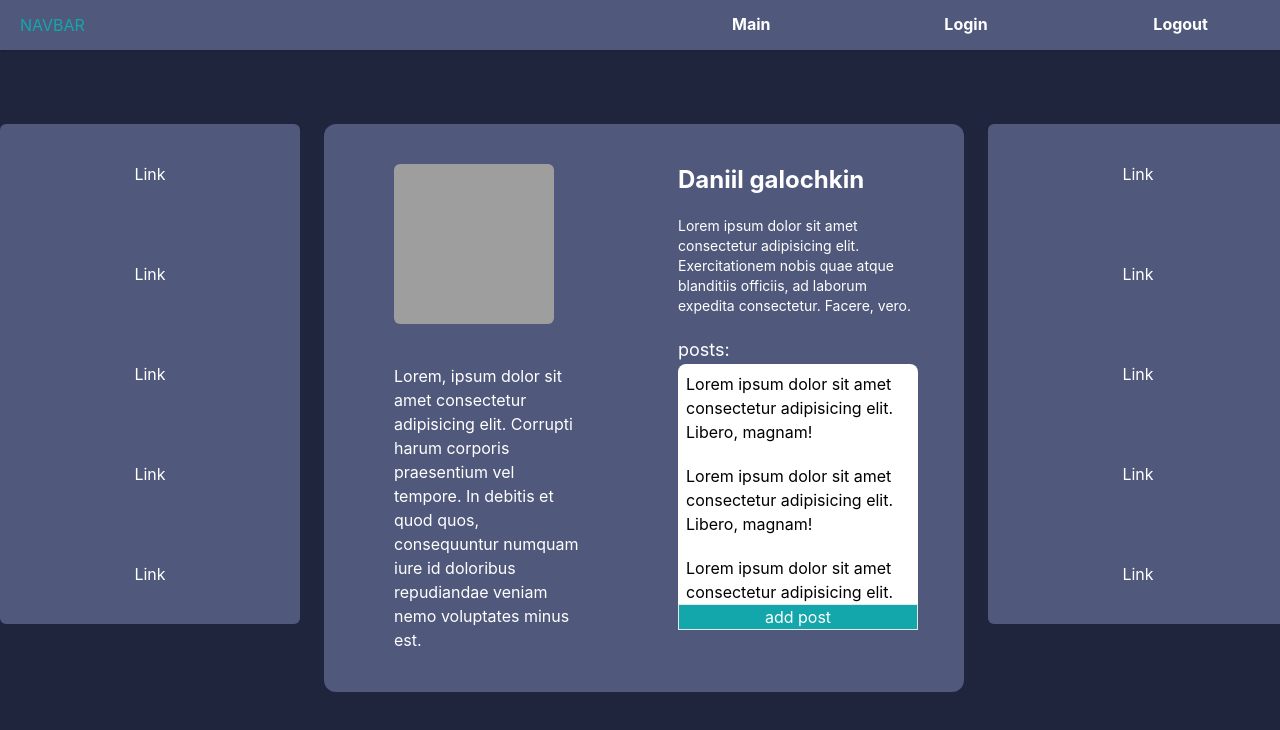
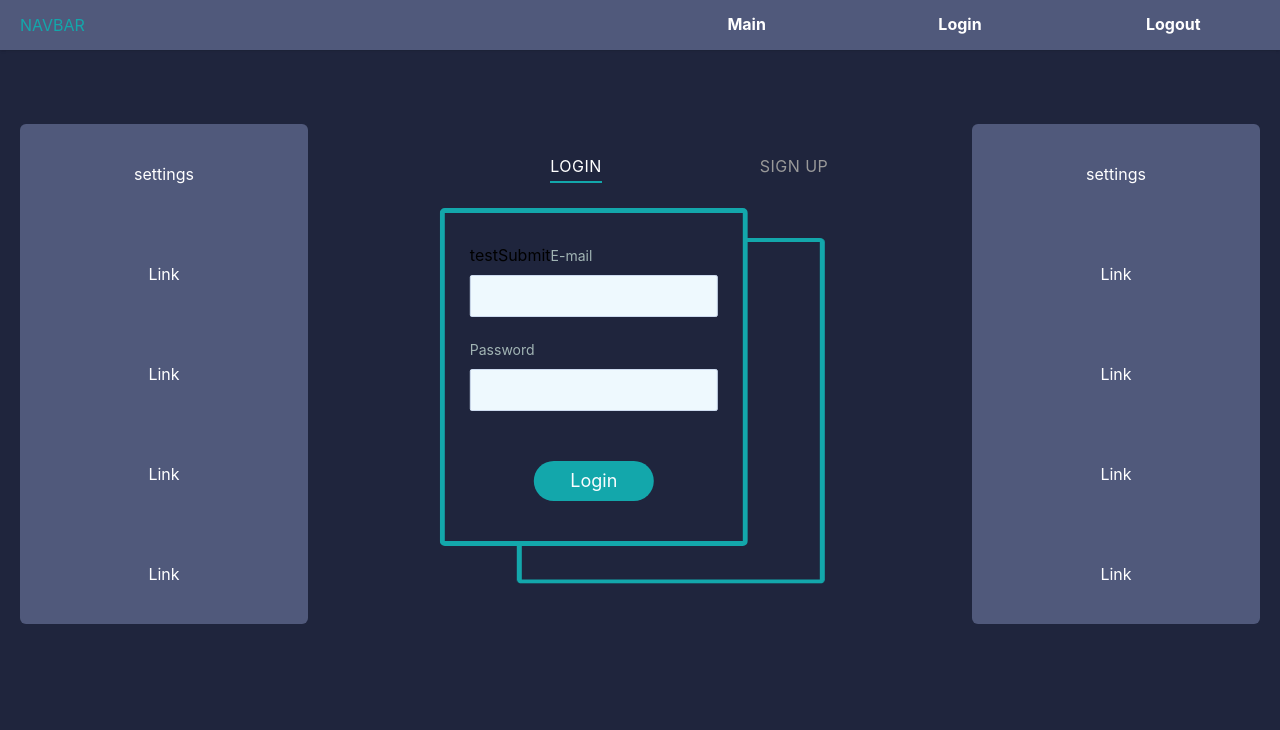
Before and after one commit to Openpalms/network-ts, a React (Create React App) app: page / in a window 1280 px wide. Shown: the top 730 px of the page. Built offline with nearby package versions, Linux system fonts and the light colour scheme; no server answers; grey boxes are pictures that could not be loaded.

Commit message:
added settings section

```diff
--- a/package.json
+++ b/package.json
@@ -3,6 +3,7 @@
   "version": "0.1.0",
   "private": true,
   "dependencies": {
+    "@reduxjs/toolkit": "^1.9.1",
     "@testing-library/jest-dom": "^5.16.5",
     "@testing-library/react": "^13.4.0",
     "@testing-library/user-event": "^13.5.0",
@@ -10,8 +11,10 @@
     "@types/node": "^16.18.7",
     "@types/react": "^18.0.26",
     "@types/react-dom": "^18.0.9",
+    "firebase": "^9.15.0",
     "react": "^18.2.0",
     "react-dom": "^18.2.0",
+    "react-redux": "^8.0.5",
     "react-router-dom": "^6.4.5",
     "react-scripts": "5.0.1",
     "typescript": "^4.9.4",
--- a/src/App.css
+++ b/src/App.css
@@ -90,7 +90,7 @@
   display: block;
   width: inherit;
   height: inherit;
-  background-color: currentColor;
+  background-color: #13a7ab;
   transition: transform 0.2s ease-out;
 }
 
@@ -113,6 +113,7 @@
   padding: 30px 25px;
   border-radius: 5px;
   transform-origin: top;
+  border: 5px solid #13a7ab;
 }
 
 .form-login {
@@ -125,28 +126,28 @@
 
 @keyframes showLogin {
   0% {
-    background: #d7e7f1;
+    background: #1f253d;
     transform: translate(40%, 10px);
   }
   50% {
     transform: translate(0, 0);
   }
   100% {
-    background-color: #fff;
+    background-color: #1f253d;
     transform: translate(35%, -20px);
   }
 }
 
 @keyframes hideLogin {
   0% {
-    background-color: #fff;
+    background-color: #1f253d;
     transform: translate(35%, -20px);
   }
   50% {
     transform: translate(0, 0);
   }
   100% {
-    background: #d7e7f1;
+    background: #1f253d;
     transform: translate(40%, 10px);
   }
 }
@@ -161,28 +162,28 @@
 
 @keyframes showSignup {
   0% {
-    background: #d7e7f1;
+    background: #1f253d;
     transform: translate(-40%, 10px) scaleY(0.8);
   }
   50% {
     transform: translate(0, 0) scaleY(0.8);
   }
   100% {
-    background-color: #fff;
+    background-color: #1f253d;
     transform: translate(-35%, -20px) scaleY(1);
   }
 }
 
 @keyframes hideSignup {
   0% {
-    background-color: #fff;
+    background-color: #1f253d;
     transform: translate(-35%, -20px) scaleY(1);
   }
   50% {
     transform: translate(0, 0) scaleY(0.8);
   }
   100% {
-    background: #d7e7f1;
+    background: #1f253d;
     transform: translate(-40%, 10px) scaleY(0.8);
   }
 }
@@ -261,13 +262,21 @@
 
 .btn-login {
   color: #fbfdff;
-  background: #a7e245;
+  background: #13a7ab;
   transform: translateX(-30%);
 }
 
 .btn-signup {
-  color: #a7e245;
-  background: #fbfdff;
-  box-shadow: inset 0 0 0 2px #a7e245;
+  color: #fff;
+  background: #13a7ab;
+
   transform: translateX(30%);
 }
+button:disabled,
+button[disabled] {
+  color: #fff;
+  transform: translateX(30%);
+  border: 1px solid #999999;
+  background-color: #cccccc;
+  cursor: not-allowed;
+}
--- a/src/App.tsx
+++ b/src/App.tsx
@@ -1,27 +1,29 @@
-import React from 'react';
 import './App.css';
 import { Routes, Route } from 'react-router-dom';
 import MainPage from './pages/MainPage';
 import LoginPage from './pages/LoginPage';
 import Navbar from './components/Navbar';
 import Sidebar from './components/Sidebar';
-
+import { IsUserLogged } from './HandleChanges/UserAuth';
+import Settings from './components/Settings';
 function App() {
+  const { currentUser } = IsUserLogged();
   return (
-    <div className=" grid grid-cols-[300px,1fr,300px] grid-rows-[100px,1fr] gap-6">
+    <div className=" grid grid-cols-[0.5fr,1fr,0.5fr] grid-rows-[100px,1fr] gap-6">
       <div className="col-span-3 h-[50%]">
         <Navbar />
       </div>
-      <div className="col-start-1 ">
+      <div className="col-start-1 ml-5">
         <Sidebar />
       </div>
-      <div className="col-start-3">
+      <div className="col-start-3 mr-5">
         <Sidebar />
       </div>
-      <div className=" col-start-2 row-start-2 w-[50vw]">
+      <div className=" col-start-2 row-start-2 w-[100%]">
         <Routes>
-          <Route path="" element={<MainPage />} />
+          <Route path="" element={currentUser ? <MainPage /> : <LoginPage />} />
           <Route path="/login" element={<LoginPage />} />
+          <Route path="/settings" element={<Settings />} />
         </Routes>
       </div>
     </div>
--- /dev/null
+++ b/src/HandleChanges/UserAuth.ts
@@ -0,0 +1,83 @@
+import { useEffect, useState } from 'react';
+import { auth } from '../api/config';
+import { onAuthStateChanged } from 'firebase/auth';
+import { HandleUserActions } from '../api/Socials';
+
+export const AuthUser = () => {
+  const [email, setEmail] = useState('');
+  const [password, setPassword] = useState('');
+  const [passwordRepeated, setPasswordRepeated] = useState('');
+
+  const SubmitForm = (
+    e: React.MouseEvent<HTMLButtonElement, MouseEvent>,
+    email: string,
+    password: string
+  ) => {
+    e.preventDefault();
+
+    HandleUserActions.CreateNewUser(auth, email, password);
+    clearInput();
+  };
+
+  const clearInput = () => {
+    setPassword('');
+    setEmail('');
+    setPasswordRepeated('');
+  };
+
+  return {
+    SubmitForm,
+    setEmail,
+    setPassword,
+    setPasswordRepeated,
+    email,
+    password,
+    passwordRepeated,
+  };
+};
+
+export const LogUserIn = () => {
+  const [loginEmail, setLoginEmail] = useState('');
+  const [loginPassword, setLoginPassword] = useState('');
+
+  const SubmitLoginForm = (
+    e: React.MouseEvent<HTMLButtonElement, MouseEvent>,
+    email: string,
+    password: string
+  ) => {
+    e.preventDefault();
+    HandleUserActions.loginUser(auth, email, password);
+    clearInput();
+  };
+
+  const clearInput = () => {
+    setLoginPassword('');
+    setLoginEmail('');
+  };
+
+  return {
+    SubmitLoginForm,
+    setLoginEmail,
+    setLoginPassword,
+
+    loginEmail,
+    loginPassword,
+  };
+};
+
+export const IsUserLogged = () => {
+  const [currentUser, setCurrentUser] = useState(null as any);
+  useEffect(() => {
+    const listener = onAuthStateChanged(auth, (user) => {
+      if (user) {
+        setCurrentUser(user);
+      } else {
+        setCurrentUser(null);
+      }
+    });
+  }, []);
+
+  return {
+    currentUser,
+  };
+};
--- /dev/null
+++ b/src/api/Socials.ts
@@ -0,0 +1,34 @@
+import { bd, storage, auth } from './config';
+import {
+  createUserWithEmailAndPassword,
+  signInWithEmailAndPassword,
+} from 'firebase/auth';
+
+export const HandleUserActions = {
+  CreateNewUser(auth: any, email: string, password: string) {
+    createUserWithEmailAndPassword(auth, email, password)
+      .then((userCredential) => {
+        const user = userCredential.user;
+      })
+      .catch((error) => {
+        const errorMessage = error.message;
+        return errorMessage;
+      });
+  },
+
+  loginUser(auth: any, email: string, password: string) {
+    signInWithEmailAndPassword(auth, email, password)
+      .then(async (userCredential) => {
+        const user = userCredential.user;
+        return await user;
+      })
+      .catch(async (er) => {
+        const errorCode = er.code;
+        const errorMessage = er.message;
+        return await er;
+      });
+  },
+  logoutUser() {
+    auth.signOut();
+  },
+};
--- /dev/null
+++ b/src/api/config.ts
@@ -0,0 +1,20 @@
+import { initializeApp } from 'firebase/app';
+import { getDatabase } from 'firebase/database';
+import { getStorage } from 'firebase/storage';
+import { getAuth, onAuthStateChanged } from 'firebase/auth';
+
+import 'firebase/auth';
+
+const firebaseConfig = {
+  apiKey: 'AIzaSyDgt_uum0n9uAdn378SrMeu1C9-6zJ99HA',
+  authDomain: 'social-network-c71bd.firebaseapp.com',
+  projectId: 'social-network-c71bd',
+  storageBucket: 'social-network-c71bd.appspot.com',
+  messagingSenderId: '687079913632',
+  appId: '1:687079913632:web:2fef38f6922be444fd71c5',
+};
+
+const app = initializeApp(firebaseConfig);
+export const bd = getDatabase(app);
+export const storage = getStorage(app);
+export const auth = getAuth();
--- a/src/components/LoginForm.tsx
+++ b/src/components/LoginForm.tsx
@@ -1,15 +1,29 @@
 import { useState } from 'react';
-
+import { AuthUser, LogUserIn } from '../HandleChanges/UserAuth';
 const LoginForm = () => {
   const [isActive, setIsActive] = useState(true);
 
+  const {
+    SubmitForm,
+    setEmail,
+    setPassword,
+    setPasswordRepeated,
+    email,
+    password,
+    passwordRepeated,
+  } = AuthUser();
+  const {
+    SubmitLoginForm,
+    setLoginEmail,
+    setLoginPassword,
+    loginEmail,
+    loginPassword,
+  } = LogUserIn();
+
   return (
     <section className="forms-section">
-      <h1 className="section-title">Animated Forms</h1>
       <div className="forms">
         <div className={`form-wrapper ${isActive && 'is-active'}`}>
-          {/* <div className="form-wrapper is-active"> */}
-
           <button
             type="button"
             className="switcher switcher-login"
@@ -22,16 +36,38 @@ const LoginForm = () => {
             <fieldset>
               <legend>Please, enter your email and password for login.</legend>
               <div className="input-block">
+                <button
+                  onClick={(e) => console.log(SubmitForm(e, email, password))}
+                >
+                  testSubmit
+                </button>
                 <label htmlFor="login-email">E-mail</label>
-                <input id="login-email" type="email" required />
+                <input
+                  id="login-email"
+                  type="email"
+                  required
+                  value={loginEmail}
+                  onChange={(e) => setLoginEmail(e.target.value)}
+                />
               </div>
               <div className="input-block">
                 <label htmlFor="login-password">Password</label>
-                <input id="login-password" type="password" required />
+                <input
+                  id="login-password"
+                  type="password"
+                  required
+                  value={loginPassword}
+                  onChange={(e) => setLoginPassword(e.target.value)}
+                />
               </div>
             </fieldset>
-            <button type="submit" className="btn-login">
+            <button
+              type="submit"
+              className="btn-login"
+              onClick={(e) => SubmitLoginForm(e, loginEmail, loginPassword)}
+            >
               Login
+              {}
             </button>
           </form>
         </div>
@@ -52,20 +88,43 @@ const LoginForm = () => {
               </legend>
               <div className="input-block">
                 <label htmlFor="signup-email">E-mail</label>
-                <input id="signup-email" type="email" required />
+                <input
+                  id="signup-email"
+                  type="email"
+                  required
+                  value={email}
+                  onChange={(e) => setEmail(e.target.value)}
+                />
               </div>
               <div className="input-block">
                 <label htmlFor="signup-password">Password</label>
-                <input id="signup-password" type="password" required />
+                <input
+                  id="signup-password"
+                  type="password"
+                  required
+                  value={password}
+                  onChange={(e) => setPassword(e.target.value)}
+                />
               </div>
               <div className="input-block">
                 <label htmlFor="signup-password-confirm">
                   Confirm password
                 </label>
-                <input id="signup-password-confirm" type="password" required />
+                <input
+                  id="signup-password-confirm"
+                  type="password"
+                  required
+                  value={passwordRepeated}
+                  onChange={(e) => setPasswordRepeated(e.target.value)}
+                />
               </div>
             </fieldset>
-            <button type="submit" className="btn-signup">
+            <button
+              type="submit"
+              disabled={password !== passwordRepeated}
+              className="btn-signup"
+              onClick={(e) => SubmitForm(e, email, password)}
+            >
               Continue
             </button>
           </form>
--- a/src/components/Navbar.tsx
+++ b/src/components/Navbar.tsx
@@ -1,5 +1,5 @@
 import { Link } from 'react-router-dom';
-
+import { HandleUserActions } from '../api/Socials';
 const Navbar = () => {
   return (
     <>
@@ -21,6 +21,7 @@ const Navbar = () => {
           <Link
             to={''}
             className="hover:text-[#13a7ab] hover:border-b-4 border-[#13a7ab]	  transition-all h-[100%] w-[10%]"
+            onClick={HandleUserActions.logoutUser}
           >
             Logout
           </Link>
--- /dev/null
+++ b/src/components/Settings.tsx
@@ -0,0 +1,53 @@
+import { useState } from 'react';
+
+const Settings = () => {
+  const [progress, setProgress] = useState('h-[10%]');
+  return (
+    <div className="flex justify-center ">
+      <div className="  bg-[#50597b]  rounded-xl flex justify-around">
+        <form className="flex flex-col justify-start w-48 m-10 ml-16 text-white">
+          <input
+            type="file"
+            className="block w-full text-sm text-[#50597b]
+      file:mr-4 file:py-2 file:px-4
+      file:rounded-full file:border-0
+      file:text-sm file:font-semibold
+      file:bg-violet-50 file:text-[#13a7ab]
+      hover:file:bg-violet-100"
+          />
+          <input
+            className="mt-10 bg-transparent outline-none border-b-4 border-[#13a7ab] placeholder:text-lg  "
+            placeholder="Enter your fullname"
+            onFocus={() => setProgress('h-[30%]')}
+          />
+          <input
+            className="mt-10 bg-transparent outline-none border-b-4 border-[#13a7ab] placeholder:text-lg"
+            placeholder="enter your age"
+            onFocus={() => setProgress('h-[50%]')}
+          />
+          <textarea
+            className="mt-10 bg-transparent outline-none border-b-4 border-[#13a7ab] placeholder:text-lg resize-none"
+            placeholder="status"
+            onFocus={() => setProgress('h-[75%]')}
+          />
+          <button
+            className="mt-10 bg-[#13a7ab] h-10 rounded uppercase hover:shadow-2xl hover:bg-[#17c0c5] transition-all"
+            onClick={(e) => {
+              e.preventDefault();
+              setProgress('h-[100%]');
+            }}
+          >
+            save
+          </button>
+        </form>
+        <div className="flex flex-col justify-start w-[50%] p-10 ">
+          <div
+            className={`${progress} w-[10%] border transition-all border-[#13a7ab]`}
+          ></div>
+        </div>
+      </div>
+    </div>
+  );
+};
+
+export default Settings;
--- a/src/components/Sidebar.tsx
+++ b/src/components/Sidebar.tsx
@@ -1,7 +1,15 @@
+import { Link } from 'react-router-dom';
 const Sidebar = () => {
   return (
     <div className=" bg-[#50597b]  h-[500px] flex flex-col items-center rounded-md justify-around text-white">
-      <p>Link</p>
+      <Link
+        to={'/settings'}
+        className="hover:text-[#13a7ab]
+        hover:-mb-[4px]
+        hover:border-b-4 border-[#13a7ab]	  transition-all "
+      >
+        settings
+      </Link>
       <p>Link</p>
       <p>Link</p>
       <p>Link</p>
--- a/src/pages/MainPage.tsx
+++ b/src/pages/MainPage.tsx
@@ -1,4 +1,5 @@
 import Posts from '../components/Posts';
+
 const MainPage = () => {
   return (
     <>
```
Also changed, not shown: 1 other file (tests, documents, lock files or other folders).
